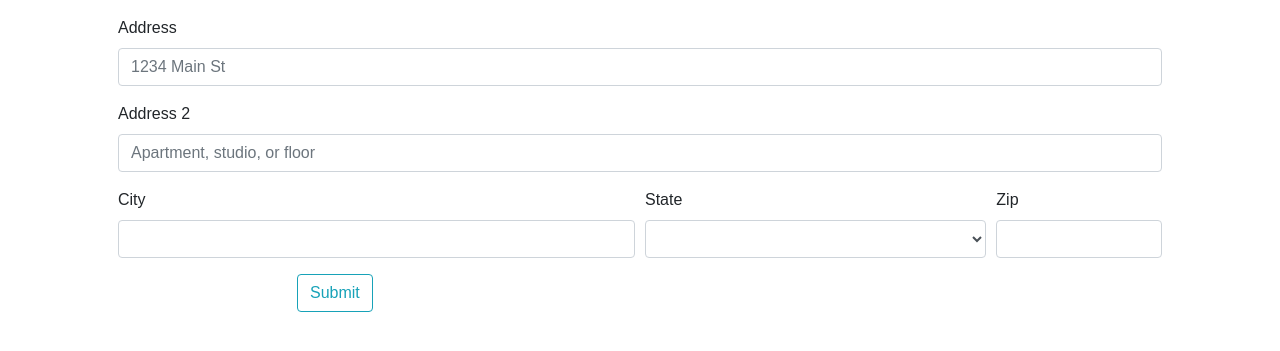
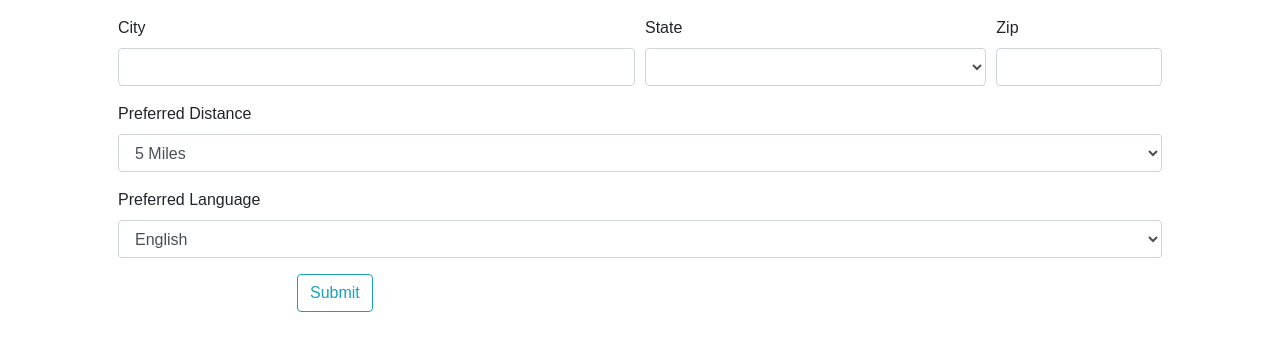
Before and after one commit to SaemJeon/Collect-Your-KPop, a Flask app: page /edit_my_pop in a window 1280 px wide. Shown: the part 334-685 px from the top of the page. Run offline with Flask 2, Linux system fonts and the light colour scheme; data comes from the database, SQL or seed files in the repository; data that the repository does not hold is empty; some libraries are stand-ins or nearby versions.

Commit message:
My pop pages

```diff
--- a/code/db.py
+++ b/code/db.py
@@ -50,7 +50,12 @@ class Database:
 
 	def create_account(self, name, email, encrypted_password, dob, artist, member):
 		self.execute('INSERT INTO users (name, email, encrypted_password, dob, artist, member) VALUES (?, ?, ?, ?, ?, ?)',
-		 [name, email, encrypted_password, dob, artist, member])
+		[name, email, encrypted_password, dob, artist, member])
+
+	def update_profile(self, artist, member, city, state, zipcode, distance, language, user_id):
+		#self.execute('INSERT INTO users (artist, member, city, state, zipcode, language) VALUES (?, ?, ?, ?, ?, ?) WHERE user_id=?',
+		self.execute('UPDATE users SET artist=?, member=?, city=?, state=?, zipcode=?, distance=?, language=? WHERE user_id=?',
+		[artist, member, city, state, zipcode, distance, language, user_id])
 
 	# Return User Info
 	def get_user(self, email):
@@ -74,10 +79,11 @@ class Database:
 			return {
 				'artist': d[5],
 				'member': d[6],
-				'location': d[7],
-				'distance': d[8],
-				'phone': d[9],
-				'language': d[10]
+				'city': d[7],
+				'state': d[8],
+				'zipcode': d[9],
+				'distance': d[10],
+				'language': d[11]
 			}
 		else:
 			return None
@@ -104,5 +110,29 @@ class Database:
 		else:
 			return None
 
+	# Return favorite artist and member of user
+	def get_my_pop(self, user_id):
+		data = self.select('SELECT * FROM users where user_id=?', [user_id])
+		if data:
+			d = data[0]
+			artist = self.select('SELECT name from groups where group_id=?', [d[5]])
+			member = self.select('SELECT name from members where member_id=?', [d[6]])
+			if d[11] == "EN":
+				lang = "English"
+			else:
+				lang = "Korean"
+
+			return {
+				'artist': artist,
+				'member': member,
+				'city': d[7],
+				'state': d[8],
+				'zipcode': d[9],
+				'distance': d[10],
+				'language': lang
+			}
+		else:
+			return None
+
 	def close(self):
 		self.conn.close()
--- a/code/db/db.txt
+++ b/code/db/db.txt
@@ -8,9 +8,10 @@ CREATE TABLE users (
     dob TEXT,
     artist TEXT,
     member TEXT,
-    location TEXT,
+    city TEXT,
+    state TEXT,
+    zipcode TEXT,
     distance TEXT,
-    phone TEXT,
     language TEXT
 );
 
--- a/code/run.py
+++ b/code/run.py
@@ -76,6 +76,23 @@ def create_account():
 			msg = "Please enter all the information"
 	return render_template('create_account.html', message=msg)
 
+# Handle Edit My Pop page
+@app.route('/edit_my_pop', methods=['GET', 'POST'])
+def edit_my_pop():
+	if request.method == 'POST':
+		artist = request.form['artist']
+		member = request.form['member']
+		city = request.form['city']
+		state = request.form['state']
+		zipcode = request.form['zipcode']
+		distance = request.form['distance']
+		language = request.form['language']
+		user = session['user']
+		if artist and member and city and state and zipcode and language:
+			get_db().update_profile(artist, member, city, state, zipcode, distance, language, user['user_id'])
+			return redirect('my_collection')
+	return render_template('edit_my_pop.html')
+
 # Handle My Collection page
 @app.route('/my_collection')
 def my_collection():
@@ -130,5 +147,12 @@ def api_members(group_id):
 	members = get_db().get_members(group_id)
 	return members
 
+@app.route('/api/get_my_pop')
+def api_my_pop():
+	user = session['user']
+	pop = get_db().get_my_pop(user['user_id'])
+	print(pop)
+	return pop
+
 if __name__ == "__main__":
 	app.run(host='127.0.0.1', port=8080, debug=True)
--- a/code/templates/edit_my_pop.html
+++ b/code/templates/edit_my_pop.html
@@ -13,7 +13,7 @@ Edit My Pop
 
 <section class="jumbotron">
   <h1 class="jumbotron-heading">Edit My Pop</h1>
-  <Form class="needs-validation" novalidate>
+  <Form method="POST" action="/edit_my_pop" class="needs-validation" novalidate>
     <div class="form-group">
       <label for="artist">My Artist</label>
       <select class="form-control" class="form-control" name="artist" id="artist" required>
@@ -24,31 +24,17 @@ Edit My Pop
       <select class="form-control" class="form-control" name="member" id="member" required>
       </select>
     </div>
-    <div class="form-group">
-      <label for="inputAddress">Address</label>
-      <input type="text" class="form-control" id="inputAddress" placeholder="1234 Main St" required>
-      <div class="invalid-feedback">
-        Please enter valid address.
-      </div>
-    </div>
-    <div class="form-group">
-      <label for="inputAddress2">Address 2</label>
-      <input type="text" class="form-control" id="inputAddress2" placeholder="Apartment, studio, or floor" required>
-      <div class="invalid-feedback">
-        Please enter valid address.
-      </div>
-    </div>
     <div class="form-row">
       <div class="form-group col-md-6">
-        <label for="inputCity">City</label>
-        <input type="text" class="form-control" id="inputCity" required>
+        <label for="city">City</label>
+        <input type="text" class="form-control" id="city" name="city" required>
         <div class="invalid-feedback">
           Please enter valid city.
         </div>
       </div>
       <div class="form-group col-md-4">
-        <label for="inputState">State</label>
-        <select id="inputState" class="form-control" required>
+        <label for="state">State</label>
+        <select class="form-control" id="state" name="state" required>
           <option selected></option>
           <option value="AK">Alaska</option>
           <option value="AL">Alabama</option>
@@ -104,15 +90,38 @@ Edit My Pop
           <option value="WY">Wyoming</option>
         </select>
         <div class="invalid-feedback">
-          Please enter valid state.
+          Please enter choose state.
         </div>
       </div>
       <div class="form-group col-md-2">
-        <label for="inputZip">Zip</label>
-        <input type="text" class="form-control" id="inputZip" required>
+        <label for="zipcode">Zip</label>
+        <input type="text" class="form-control" id="zipcode" name="zipcode" required>
         <div class="invalid-feedback">
           Please enter valid zip code.
         </div>
+      </div>
+    </div>
+    <div class="form-group">
+      <label for="distance">Preferred Distance</label>
+      <select class="form-control" id="distance" name="distance" required>
+        <option value="5">5 Miles</option>
+        <option value="10">10 Miles</option>
+        <option value="15">15 Miles</option>
+        <option value="20">20 Miles</option>
+        <option value="30">30 Miles</option>
+      </select>
+      <div class="invalid-feedback">
+        Please enter choose distance.
+      </div>
+    </div>
+    <div class="form-group">
+      <label for="language">Preferred Language</label>
+      <select class="form-control" name="language" id="language" required>
+        <option value="EN">English</option>
+        <option value="KR">Korean</option>
+      </select>
+      <div class="invalid-feedback">
+        Please choose your preferred language.
       </div>
     </div>
     <div class="row">
@@ -122,6 +131,7 @@ Edit My Pop
       </div>
     </div>
   </Form>
+
   <script>
     screen_load()
     $("#artist").change(get_members)
@@ -178,9 +188,10 @@ Edit My Pop
           $("#artist").val(profile['artist'])
           get_members()
           $("#member").val(profile['member'])
-          $("#location").val(profile['location'])
+          $("#city").val(profile['city'])
+          $("#state").val(profile['state'])
+          $("#zipcode").val(profile['zipcode'])
           $("#distance").val(profile['distance'])
-          $("#phone").val(profile['phone'])
           $("#language").val(profile['language'])
         }
       });;
```
Also changed, not shown: code/templates/my_pop.html (+62 -13 lines), code/kpop.db.
